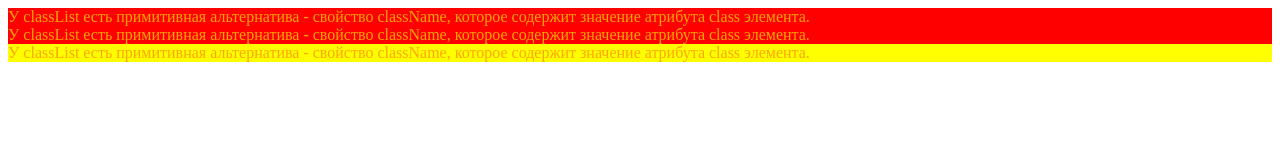
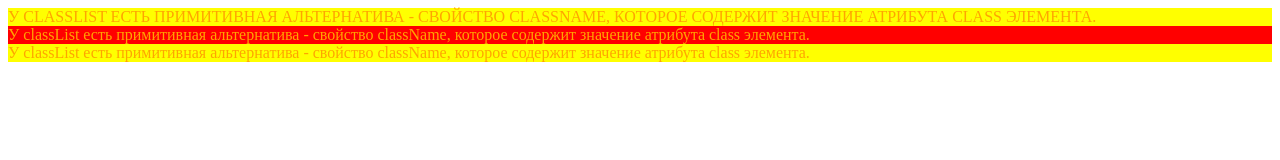
Before and after one commit to irina-si/jquery-prototype, a plain HTML site: page src/index.html in a window 1280 px wide. Drawn offline with Linux system fonts and the light colour scheme.

Commit message:
Collection support's added to addClass-feature

```diff
--- a/src/index.html
+++ b/src/index.html
@@ -17,10 +17,14 @@
             background-color: yellow;
         }
 
+        .upper-case {
+          text-transform: uppercase;
+        }
+
     </style>
   </head>
   <body>
-    <div id='one'>У classList есть примитивная альтернатива - свойство className, которое содержит значение атрибута class элемента.</div>
+    <div id='one' class='upper-case'>У classList есть примитивная альтернатива - свойство className, которое содержит значение атрибута class элемента.</div>
     <div id='two'>У classList есть примитивная альтернатива - свойство className, которое содержит значение атрибута class элемента.</div>
     <div id='three'>У classList есть примитивная альтернатива - свойство className, которое содержит значение атрибута class элемента.</div>
     <script type="module" src="script.js"></script>
--- /dev/null
+++ b/src/modules/addClass.js
@@ -0,0 +1,54 @@
+export function addClass(addClassAttr) {
+
+    function addClassString(className) {
+        setClassAttribute.call(this, previousClasses + " " + className);
+    }
+
+    function addClassArray(classNames) {
+        setClassAttribute.call(this, previousClasses + " " + classNames.join(" "));
+    }
+
+    function addClassFunction(functionClass) {
+        addClassDependsOnAttribute.call(this, functionClass());
+    }
+
+    function addClassDependsOnAttribute(classAttr) {
+        switch (typeof classAttr) {
+            case 'string':
+                addClassString.call(this, classAttr);
+                break;
+            case 'object':
+                if (!Array.isArray(classAttr)) return;
+                addClassArray.call(this, classAttr);
+                break;
+            case 'function':
+                addClassFunction.call(this, classAttr);
+                break;
+            default:
+                return;
+        }
+    }
+
+    function setClassAttribute(classString) {
+        this.setAttribute('class', classString);
+    }
+
+    let previousClasses = '';
+
+    if (this.length === undefined) {
+        if (!this.hasAttribute('class')) {
+            this.setAttribute('class', '');
+        }
+        previousClasses = this.getAttribute('class');
+        addClassDependsOnAttribute.call(this, addClassAttr);
+    } else {
+        for (let element of this) {
+            if (!element.hasAttribute('class')) {
+                element.setAttribute('class', '');
+            }
+            previousClasses += element.getAttribute('class') + ' ';
+            addClassDependsOnAttribute.call(element, addClassAttr);
+            previousClasses = '';
+        }
+    }
+}
--- a/src/modules/addClassModule.js
+++ /dev/null
@@ -1,85 +0,0 @@
-export function addClassWithClassList(addClassAttr) {
-
-    function addClassString(className) {
-        let classes = className.split(" ");
-        element.classList.add(...classes);
-    }
-
-    function addClassArray(classNames) {
-        element.classList.add(...classNames);
-    }
-
-    function addClassFunction(functionClass) {
-        addClassDependsOnAttribute(functionClass());
-    }
-
-    function addClassDependsOnAttribute(classAttr) {
-        switch (typeof classAttr) {
-            case 'string':
-                addClassString(classAttr);
-                break;
-            case 'object':
-                if (!Array.isArray(classAttr)) return;
-                addClassArray(classAttr);
-                break;
-            case 'function':
-                addClassFunction(classAttr);
-                break;
-            default:
-                return;
-        }
-    }
-
-    let element = this;
-
-    addClassDependsOnAttribute(addClassAttr);
-
-}
-
-
-export function addClass(addClassAttr) {
-
-    function addClassString(className) {
-        setClassAttribute(previousClasses + " " + className);
-    }
-
-    function addClassArray(classNames) {
-        setClassAttribute(classNames.join(" "));
-    }
-
-    function addClassFunction(functionClass) {
-        addClassDependsOnAttribute(functionClass());
-    }
-
-    function addClassDependsOnAttribute(classAttr) {
-        switch (typeof classAttr) {
-            case 'string':
-                addClassString(classAttr);
-                break;
-            case 'object':
-                if (!Array.isArray(classAttr)) return;
-                addClassArray(classAttr);
-                break;
-            case 'function':
-                addClassFunction(classAttr);
-                break;
-            default:
-                return;
-        }
-    }
-
-    function setClassAttribute(classString) {
-        element.setAttribute('class', classString);
-    }
-
-    const element = this;
-
-    if (!element.hasAttribute('class')) {
-        element.setAttribute('class', '');
-    }
-
-    const previousClasses = element.getAttribute('class');
-
-    addClassDependsOnAttribute(addClassAttr);
-
-}
--- a/src/script.js
+++ b/src/script.js
@@ -1,10 +1,10 @@
 // import modules
-import {addClassWithClassList} from './modules/addClassModule.js';
-import {addClass} from './modules/addClassModule.js';
+import {addClass} from './modules/addClass.js';
 
-//  New methods of Element object
+//  New methods of Element and NodeList objects
 Element.prototype.addClass = addClass;
-Element.prototype.addClassWithClassList = addClassWithClassList;
+NodeList.prototype.addClass = addClass;
+
 
 // Testing
 const body = document.body;
@@ -23,3 +23,7 @@ function returnClass() {
     const orangeText = 'orange-text';
     return orangeText + " " + yellow;
 }
+
+document.querySelector('div').addClass('yellow');
+console.log(one.classList);
+console.log(two.classList);
```
